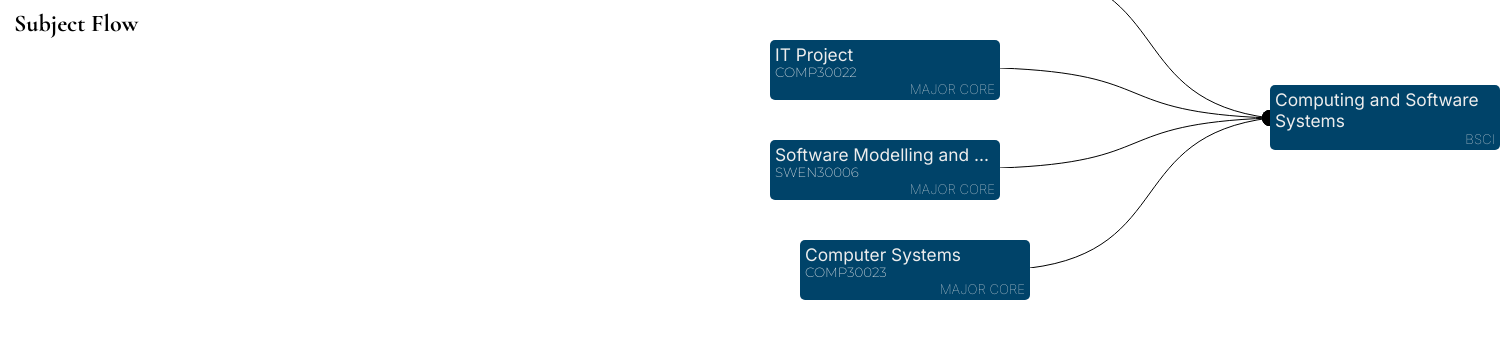
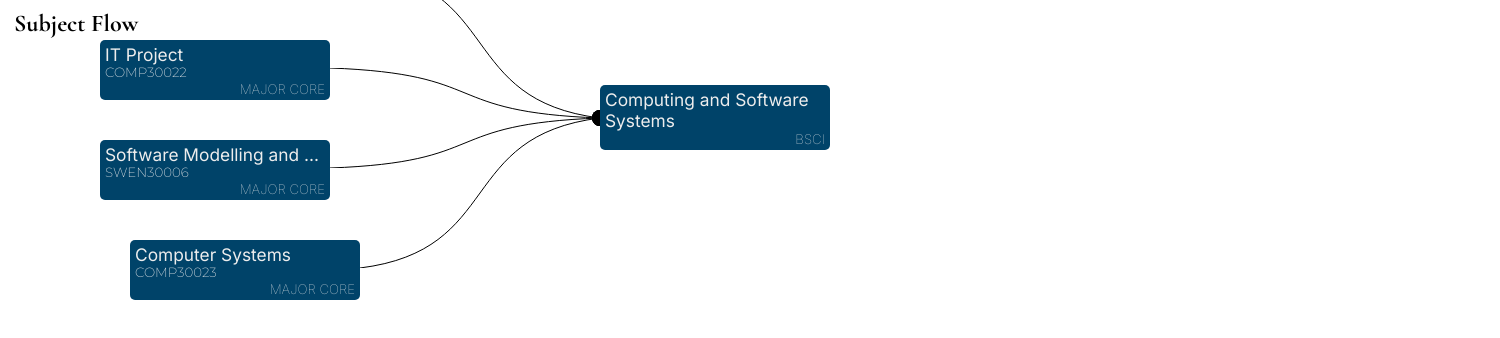
Before and after one commit to SubjectFlow/subjectflow-frontend, a React (Create React App) app: page / in a window 1280 px wide. Shown: the top 338 px of the page, 1500 px wide, since content can reach past the window. Built offline with nearby package versions, Linux system fonts and the light colour scheme.

Commit message:
added dragging interaction

```diff
--- a/src/App.tsx
+++ b/src/App.tsx
@@ -1,81 +1,13 @@
 import React from "react";
 import "./App.css";
 import { Tree, TreeProps } from "./components/Tree";
-
-const hardCodedTest: TreeProps = {
-  adjList: [
-    {
-      node: {
-        id: "a",
-        name: "Models of Computation",
-        code: "COMP30026",
-        type: "MAJOR CORE"
-      },
-      position: {
-        x: 800,
-        y: 800
-      },
-      edges: [4]
-    },
-    {
-      node: {
-        id: "b",
-        name: "IT Project",
-        code: "COMP30022",
-        type: "MAJOR CORE"
-      },
-      position: {
-        x: 770,
-        y: 700
-      },
-      edges: [4]
-    },
-    {
-      node: {
-        id: "c",
-        name: "Software Modelling and Design",
-        code: "SWEN30006",
-        type: "MAJOR CORE"
-      },
-      position: {
-        x: 770,
-        y: 600
-      },
-      edges: [4]
-    },
-    {
-      node: {
-        id: "d",
-        name: "Computer Systems",
-        code: "COMP30023",
-        type: "MAJOR CORE"
-      },
-      position: {
-        x: 800,
-        y: 500
-      },
-      edges: [4]
-    },
-    {
-      node: {
-        id: "e",
-        name: "Computing and Software Systems",
-        course: "BSCI"
-      },
-      position: {
-        x: 1270,
-        y: 650
-      },
-      edges: []
-    }
-  ]
-};
+import Canvas from "./components/Canvas";
 
 function App() {
   return (
     <div className="app">
-      <header className="app__header">Subject Flow</header>
-      <Tree adjList={hardCodedTest.adjList} />
+      <header className="noselect app__header">Subject Flow</header>
+      <Canvas />
     </div>
   );
 }
--- /dev/null
+++ b/src/components/Canvas.tsx
@@ -0,0 +1,116 @@
+import React, { SyntheticEvent, useState } from "react";
+import { Tree, TreeProps } from "./Tree";
+import "../styles/Canvas.css";
+
+const hardCodedTest: TreeProps = {
+  adjList: [
+    {
+      node: {
+        id: "a",
+        name: "Models of Computation",
+        code: "COMP30026",
+        type: "MAJOR CORE"
+      },
+      position: {
+        x: 130,
+        y: 800
+      },
+      edges: [4]
+    },
+    {
+      node: {
+        id: "b",
+        name: "IT Project",
+        code: "COMP30022",
+        type: "MAJOR CORE"
+      },
+      position: {
+        x: 100,
+        y: 700
+      },
+      edges: [4]
+    },
+    {
+      node: {
+        id: "c",
+        name: "Software Modelling and Design",
+        code: "SWEN30006",
+        type: "MAJOR CORE"
+      },
+      position: {
+        x: 100,
+        y: 600
+      },
+      edges: [4]
+    },
+    {
+      node: {
+        id: "d",
+        name: "Computer Systems",
+        code: "COMP30023",
+        type: "MAJOR CORE"
+      },
+      position: {
+        x: 130,
+        y: 500
+      },
+      edges: [4]
+    },
+    {
+      node: {
+        id: "e",
+        name: "Computing and Software Systems",
+        course: "BSCI"
+      },
+      position: {
+        x: 600,
+        y: 650
+      },
+      edges: []
+    }
+  ],
+  disp: {
+    x: 0,
+    y: 0
+  }
+};
+
+function Canvas() {
+  const [dragging, setDragging] = useState(false);
+  const [disp, setDisp] = useState({ x: 0, y: 0 });
+  const [position, setPosition] = useState({ x: 0, y: 0 });
+
+  const onMouseDown = (e: React.MouseEvent) => {
+    if (e.button !== 0) return;
+    setPosition({ x: e.clientX, y: e.clientY });
+    setDragging(true);
+  };
+
+  const onMouseMove = (e: React.MouseEvent) => {
+    if (!dragging) return;
+    setDisp((prevDisp) => {
+      return {
+        x: prevDisp.x + e.clientX - position.x,
+        y: prevDisp.y - e.clientY + position.y
+      };
+    });
+    setPosition({ x: e.clientX, y: e.clientY });
+  };
+
+  const onMouseUp = (e: React.MouseEvent) => {
+    setDragging(false);
+  };
+
+  return (
+    <div
+      className="canvas"
+      onMouseDown={(e) => onMouseDown(e)}
+      onMouseMove={(e) => onMouseMove(e)}
+      onMouseUp={(e) => onMouseUp(e)}
+    >
+      <Tree adjList={hardCodedTest.adjList} disp={disp} />
+    </div>
+  );
+}
+
+export default Canvas;
--- a/src/components/Node.tsx
+++ b/src/components/Node.tsx
@@ -22,15 +22,15 @@ function Node(props: NodeProps) {
     >
       <div
         className={
-          "node__title" + (isMajor(props.content) ? " node__title--major" : "")
+          "noselect node__title" + (isMajor(props.content) ? " node__title--major" : "")
         }
       >
         {props.content.name}
       </div>
       {!isMajor(props.content) && (
-        <div className="node__code">{props.content.code}</div>
+        <div className="noselect node__code">{props.content.code}</div>
       )}
-      <div className="node__type">
+      <div className="noselect node__type">
         {isMajor(props.content) ? props.content.course : props.content.type}
       </div>
     </div>
--- a/src/components/Tree.tsx
+++ b/src/components/Tree.tsx
@@ -11,11 +11,10 @@ export type EdgeList = {
 
 export type TreeProps = {
   adjList: EdgeList[];
+  disp: Point;
 };
 
 export function Tree(props: TreeProps) {
-  const [disp, setDisp] = useState({ x: 0, y: 0 });
-
   const getCSSVarDist = (name: string): number => {
     return parseInt(getComputedStyle(document.documentElement).getPropertyValue(name));
   };
@@ -29,7 +28,10 @@ export function Tree(props: TreeProps) {
         <React.Fragment key={elem.node.id}>
           <Node
             key={elem.node.id}
-            position={elem.position}
+            position={{
+              x: elem.position.x + props.disp.x,
+              y: elem.position.y + props.disp.y
+            }}
             mainColour="#004369"
             accentColour="#EDEDED"
             content={elem.node}
@@ -42,12 +44,12 @@ export function Tree(props: TreeProps) {
               <Arrow
                 key={props.adjList[to].node.id}
                 start={{
-                  x: elem.position.x + nodeWidth + disp.x,
-                  y: elem.position.y + heightOffset + disp.y
+                  x: elem.position.x + nodeWidth + props.disp.x,
+                  y: elem.position.y + heightOffset + props.disp.y
                 }}
                 end={{
-                  x: props.adjList[to].position.x + disp.x,
-                  y: props.adjList[to].position.y + heightOffset + disp.y
+                  x: props.adjList[to].position.x + props.disp.x,
+                  y: props.adjList[to].position.y + heightOffset + props.disp.y
                 }}
               />
             );
--- a/src/index.css
+++ b/src/index.css
@@ -14,8 +14,18 @@ body {
 html {
   height: 100%;
   box-sizing: border-box;
+  overflow: hidden;
 }
 
 #root {
   height: 100%;
 }
+
+.noselect {
+  -webkit-touch-callout: none;
+  -webkit-user-select: none;
+  -khtml-user-select: none;
+  -moz-user-select: none;
+  -ms-user-select: none;
+  user-select: none;
+}
--- /dev/null
+++ b/src/styles/Canvas.css
@@ -0,0 +1,6 @@
+.canvas {
+  position: absolute;
+  top: 0;
+  height: 100%;
+  width: 100%;
+}
```
Also changed, not shown: 1 other file (tests, documents, lock files or other folders).
